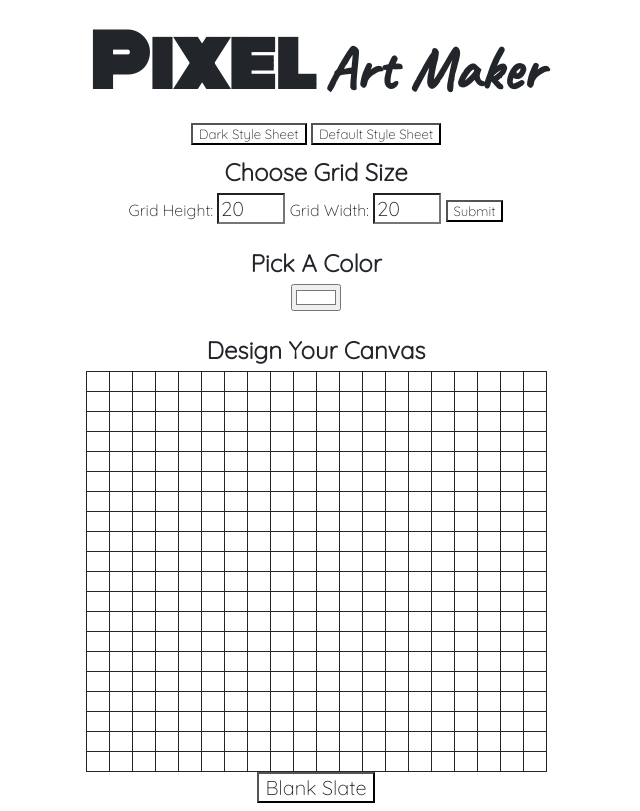
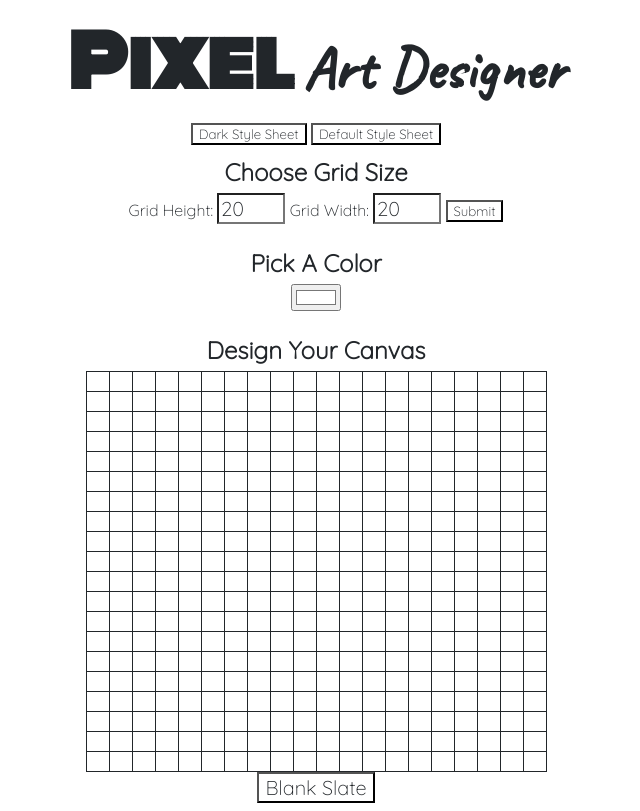
Before and after one commit to mirandaklein/Pixel-Art-Maker, a plain HTML site: page index.html in a window 1280 px wide. Shown: the whole page, without its empty margins (324-964 px from the left). Drawn offline with Linux system fonts and the light colour scheme.

Commit message:
name change

```diff
--- a/index.html
+++ b/index.html
@@ -11,7 +11,7 @@
 </head>
 <body onLoad= makeGrid();>
     <h1>
-        <span class="pixel">Pixel</span> <span class="artMaker"> Art Maker</span></h1>
+        <span class="pixel">Pixel</span> <span class="artMaker"> Art Designer</span></h1>
         <button onclick="swapStyleSheet('stylesDark.css')">Dark Style Sheet</button>
         <button onclick="swapStyleSheet('styles.css')">Default Style Sheet</button>
 
```
